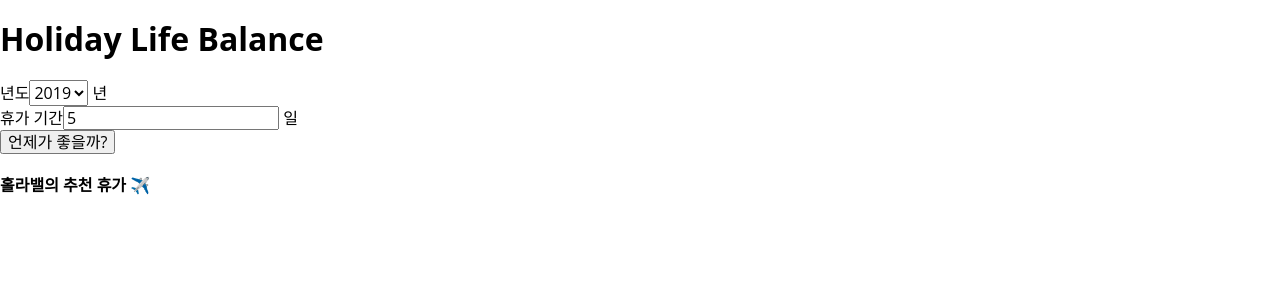
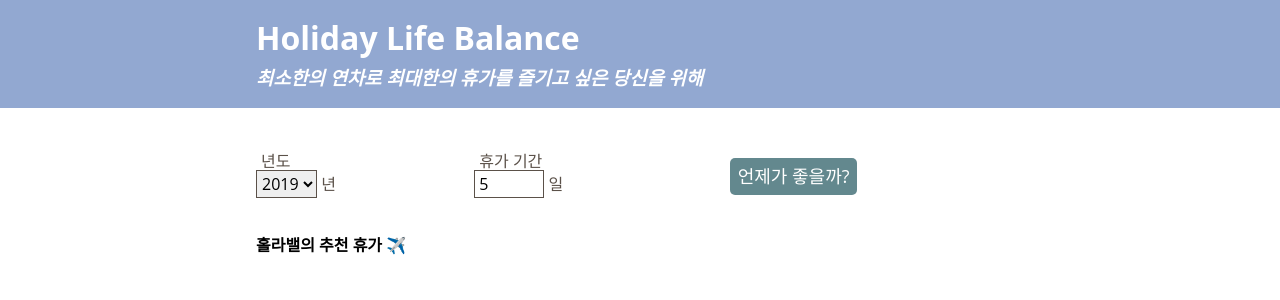
Before and after one commit to Zzorebies/holiday-life-balance-web, a React (Create React App) app: page / in a window 1280 px wide. Shown: the top 300 px of the page. Built offline with nearby package versions, Linux system fonts and the light colour scheme; what webfontloader would draw is missing.

Commit message:
Initial styling of the components (#7)

```diff
--- a/src/App.js
+++ b/src/App.js
@@ -1,13 +1,19 @@
-import React from 'react';
+import React, { useState } from 'react';
 
 import Header from './components/Header';
 import HolidayForm from './components/HolidayForm';
+import HolidayRecommendationList from './components/HolidayRecommendationList';
 
 function App() {
+  const [holidayRecommendations, setHolidayRecommendations] = useState([]);
+
   return (
     <div>
       <Header />
-      <HolidayForm />
+      <HolidayForm setHolidayRecommendations={setHolidayRecommendations} />
+      <HolidayRecommendationList
+        holidayRecommendations={holidayRecommendations}
+      />
     </div>
   );
 }
--- /dev/null
+++ b/src/components/Button.js
@@ -0,0 +1,15 @@
+import styled from 'styled-components';
+
+const Button = styled.button`
+  background: ${(props) => props.theme.color.arctic};
+  max-height: 4rem;
+  font-size: 1.8rem;
+  font-weight: 500;
+  padding: 0.8rem;
+  border: none;
+  border-radius: 0.5rem;
+  color: ${(props) => props.theme.color.white};
+  cursor: pointer;
+`;
+
+export default Button;
--- a/src/components/Header.js
+++ b/src/components/Header.js
@@ -1,11 +1,40 @@
 import React from 'react';
+import styled from 'styled-components';
 
-const Header = () => {
+const Header = ({ className }) => {
   return (
-    <div>
-      <h1>Holiday Life Balance</h1>
+    <div className={className}>
+      <div className="header-center">
+        <h1>Holiday Life Balance</h1>
+        <h3>최소한의 연차로 최대한의 휴가를 즐기고 싶은 당신을 위해</h3>
+      </div>
     </div>
   );
 };
 
-export default Header;
+const StyledHeader = styled(Header)`
+  background: ${(props) => props.theme.color.serenity};
+  color: ${(props) => props.theme.color.white};
+  margin: 0 0 3rem;
+  padding: 2rem 0;
+
+  .header-center {
+    width: 80%;
+    margin: 0 auto;
+
+    ${(props) => props.theme.media.desktop} {
+      width: 60%;
+    }
+  }
+
+  h1 {
+    margin: 0 0 1rem;
+  }
+
+  h3 {
+    margin: 0;
+    font-style: italic;
+  }
+`;
+
+export default StyledHeader;
--- a/src/components/HolidayForm.js
+++ b/src/components/HolidayForm.js
@@ -1,19 +1,19 @@
 import React, { useState } from 'react';
+import styled from 'styled-components';
 
 import YearPicker from './YearPicker';
 import VacationDaysInput from './VacationDaysInput';
-import HolidayRecommendationList from './HolidayRecommendationList';
+import Button from './Button';
 import { getHolidayRecommendations } from '../services/holidayRecommendationService';
 
-const HolidayForm = () => {
+const HolidayForm = ({ className, setHolidayRecommendations }) => {
   const currentYear = new Date().getFullYear();
   const defaultVacationDays = 5;
 
   const [selectedYear, setSelectedYear] = useState(currentYear);
   const [vacationDays, setVacationDays] = useState(defaultVacationDays);
-  const [holidayRecommendations, setHolidayRecommendations] = useState([]);
 
-  const handleSubmit = e => {
+  const handleSubmit = (e) => {
     e.preventDefault();
 
     setHolidayRecommendations(
@@ -22,8 +22,9 @@ const HolidayForm = () => {
   };
 
   return (
-    <div>
-      <form onSubmit={handleSubmit}>
+    <form onSubmit={handleSubmit} className={className}>
+      <div className="center-form">
+        <div className="inputs-container">
           <YearPicker
             setSelectedYear={setSelectedYear}
             startingYear={currentYear}
@@ -32,13 +33,61 @@ const HolidayForm = () => {
             vacationDays={vacationDays}
             setVacationDays={setVacationDays}
           />
-        <button>언제가 좋을까?</button>
+        </div>
+        <div className="button-container">
+          <Button>언제가 좋을까?</Button>
+        </div>
+      </div>
     </form>
-      <HolidayRecommendationList
-        holidayRecommendations={holidayRecommendations}
-      />
-    </div>
   );
 };
 
-export default HolidayForm;
+const StyledHolidayForm = styled(HolidayForm)`
+  color: ${(props) => props.theme.color.majorBrown};
+
+  .center-form {
+    margin: 0 auto;
+    display: flex;
+    flex-flow: column;
+    justify-content: space-between;
+    align-items: center;
+
+    ${(props) => props.theme.media.tablet} {
+      flex-flow: row;
+      width: 70%;
+    }
+
+    ${(props) => props.theme.media.desktop} {
+      width: 60%;
+    }
+  }
+
+  .inputs-container {
+    width: 80%;
+    display: inline-flex;
+    flex: 1 1;
+    justify-content: space-between;
+    margin-bottom: 2rem;
+
+    ${(props) => props.theme.media.tablet} {
+      margin-bottom: 0;
+      max-width: 40%;
+      padding: 0;
+      flex-flow: row;
+    }
+  }
+
+  .button-container {
+    width: 70%;
+    padding: 2rem 0;
+    display: flex;
+    flex: 1 1;
+    justify-content: flex-end;
+
+    ${(props) => props.theme.media.desktop} {
+      justify-content: center;
+    }
+  }
+`;
+
+export default StyledHolidayForm;
--- a/src/components/HolidayRecommendationList.js
+++ b/src/components/HolidayRecommendationList.js
@@ -1,13 +1,15 @@
 import React from 'react';
+import styled from 'styled-components';
 
-const HolidayRecommendationList = ({ holidayRecommendations }) => {
+const HolidayRecommendationList = ({ className, holidayRecommendations }) => {
   const topFiveHolidayRecommendations =
     holidayRecommendations.length > 5
       ? holidayRecommendations.slice(0, 5)
       : holidayRecommendations;
 
   return (
-    <div>
+    <div className={className}>
+      <div className="list-center">
         <h4>
           홀라밸의 추천 휴가{' '}
           <span role="img" aria-label="airplane">
@@ -32,7 +34,23 @@ const HolidayRecommendationList = ({ holidayRecommendations }) => {
           })}
         </ul>
       </div>
+    </div>
   );
 };
 
-export default HolidayRecommendationList;
+const StyledHolidayRecommendationList = styled(HolidayRecommendationList)`
+  .list-center {
+    width: 80%;
+    margin: 0 auto;
+
+    ${(props) => props.theme.media.tablet} {
+      width: 70%;
+    }
+
+    ${(props) => props.theme.media.desktop} {
+      width: 60%;
+    }
+  }
+`;
+
+export default StyledHolidayRecommendationList;
--- a/src/components/VacationDaysInput.js
+++ b/src/components/VacationDaysInput.js
@@ -1,9 +1,28 @@
 import React, { useState } from 'react';
+import styled from 'styled-components';
+
+const Container = styled.div`
+  display: inline-flex;
+  flex-direction: column;
+  height: 5rem;
+
+  label {
+    padding-left: 0.5rem;
+  }
+
+  input {
+    box-sizing: border-box;
+    max-width: 7rem;
+    padding: 0.4rem;
+    border: 0.1rem solid ${(props) => props.theme.color.majorBrown};
+    border-radius: 0;
+  }
+`;
 
 const VacationDaysInput = ({ vacationDays, setVacationDays }) => {
   const [error, setError] = useState(null);
 
-  const handleChange = e => {
+  const handleChange = (e) => {
     const value = Number(e.target.value);
 
     if (value >= 30) {
@@ -18,8 +37,9 @@ const VacationDaysInput = ({ vacationDays, setVacationDays }) => {
   };
 
   return (
+    <Container>
+      <label htmlFor="vacation-days">휴가 기간</label>
       <div>
-      <label htmlFor="vacation-days">휴가 기간</label>
         <input
           type="number"
           name="vacation-days"
@@ -28,6 +48,7 @@ const VacationDaysInput = ({ vacationDays, setVacationDays }) => {
         />{' '}
         일{error && <p>{error}</p>}
       </div>
+    </Container>
   );
 };
 
--- a/src/components/YearPicker.js
+++ b/src/components/YearPicker.js
@@ -1,4 +1,22 @@
 import React from 'react';
+import styled from 'styled-components';
+
+const Container = styled.div`
+  display: inline-flex;
+  flex-direction: column;
+  height: 5rem;
+
+  label {
+    padding-left: 0.5rem;
+  }
+
+  select {
+    box-sizing: border-box;
+    padding: 1px;
+    border: 0.1rem solid ${(props) => props.theme.color.majorBrown};
+    border-radius: 0;
+  }
+`;
 
 const YearPicker = ({
   startingYear,
@@ -14,8 +32,9 @@ const YearPicker = ({
   };
 
   return (
+    <Container>
+      <label htmlFor="year">년도</label>
       <div>
-      <label htmlFor="year">년도</label>
         <select name="year" onChange={handleChange}>
           {years.map((year) => (
             <option key={year} value={year}>
@@ -25,6 +44,7 @@ const YearPicker = ({
         </select>{' '}
         년
       </div>
+    </Container>
   );
 };
 
--- a/src/theme.js
+++ b/src/theme.js
@@ -2,7 +2,13 @@ const theme = {
   color: {
     serenity: '#92A8D1',
     arctic: '#63888E',
-    majorBrown: '#5B5149'
+    majorBrown: '#5B5149',
+    white: '#FFFFFF'
+  },
+  media: {
+    phoneLarge: '@media (min-width: 375px)',
+    tablet: '@media (min-width: 768px)',
+    desktop: '@media (min-width: 992px)'
   }
 };
 
```
Also changed, not shown: 2 other files (tests, documents, lock files or other folders). Lines whose indentation alone changed are shown as unchanged.
